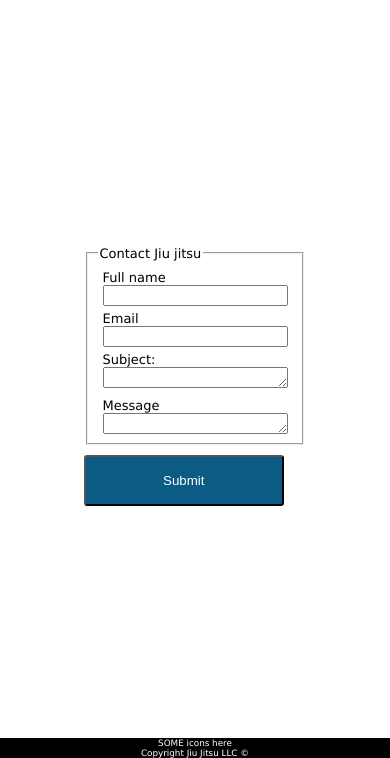
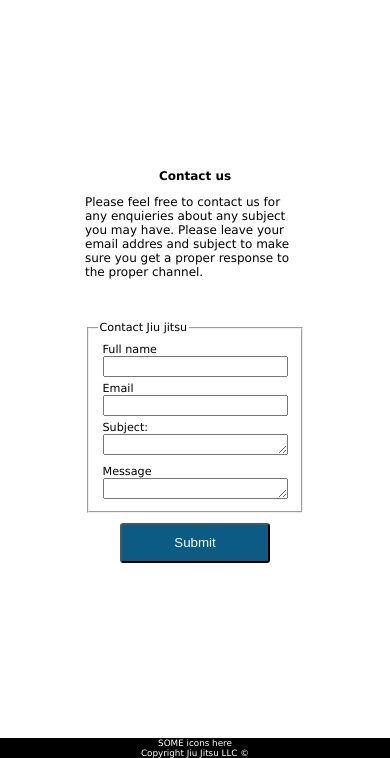
Before and after one commit to Noroff-FEU-Assignments/project-exam-1-Ramsnes, a plain HTML site: page contact.html in a window 390 px wide. Shown: the part 86-844 px from the top of the page. Drawn offline with Linux system fonts and the light colour scheme.

Commit message:
finished rough mq on all pages except detailed html

```diff
--- a/contact.html
+++ b/contact.html
@@ -58,6 +58,14 @@
       <div class="blackLine"></div>
     </header>
     <main class="page-container">
+      <div class="contact-text">
+        <h2>Contact us</h2>
+        <p>
+          Please feel free to contact us for any enquieries about any subject
+          you may have. Please leave your email addres and subject to make sure
+          you get a proper response to the proper channel.
+        </p>
+      </div>
       <div class="contact-form">
         <div id="error"></div>
 
--- a/css/contact.css
+++ b/css/contact.css
@@ -1,6 +1,8 @@
 .page-container {
   display: flex;
+  flex-direction: column;
   justify-content: center;
+  align-items: center;
 }
 
 /*
@@ -71,11 +73,47 @@ fieldset div {
 
 .contact-form p {
   text-align: center;
-  font-size: 14px;
   margin: 8px;
 }
 
 form {
   margin: 0;
   font-size: small;
+  display: flex;
+  flex-direction: column;
+  align-items: center;
 }
+
+@media (max-width: 1000px) {
+  h2 {
+    text-align: center;
+  }
+
+  #form {
+    font-size: 0.8rem;
+  }
+
+  .contact-text {
+    margin: 0 150px;
+  }
+
+  .contact-text p {
+    font-size: 0.75rem;
+  }
+
+  #formButton {
+    width: 150px;
+    padding: 0.65rem;
+    /* font-size: 0.75; */
+  }
+}
+
+@media (max-width: 500px) {
+  .contact-text {
+    margin: 0 85px;
+  }
+
+  #form {
+    font-size: 0.7rem;
+  }
+}
--- a/css/global.css
+++ b/css/global.css
@@ -140,7 +140,8 @@ li {
     font-size: 0.75rem;
   }
 
-  h2 {
+  h2,
+  h3 {
     font-size: 0.95rem;
   }
 
@@ -159,10 +160,12 @@ li {
   }
 
   .nav-container div a {
-    font-size: 0.55rem;
+    font-size: 0.6rem;
+    font-weight: 535;
   }
 
-  h2 {
+  h2,
+  h3 {
     font-size: 0.75rem;
   }
 
```
Also changed, not shown: css/about.css (+17 -1 lines), css/blogs.css (+25 -0 lines).
